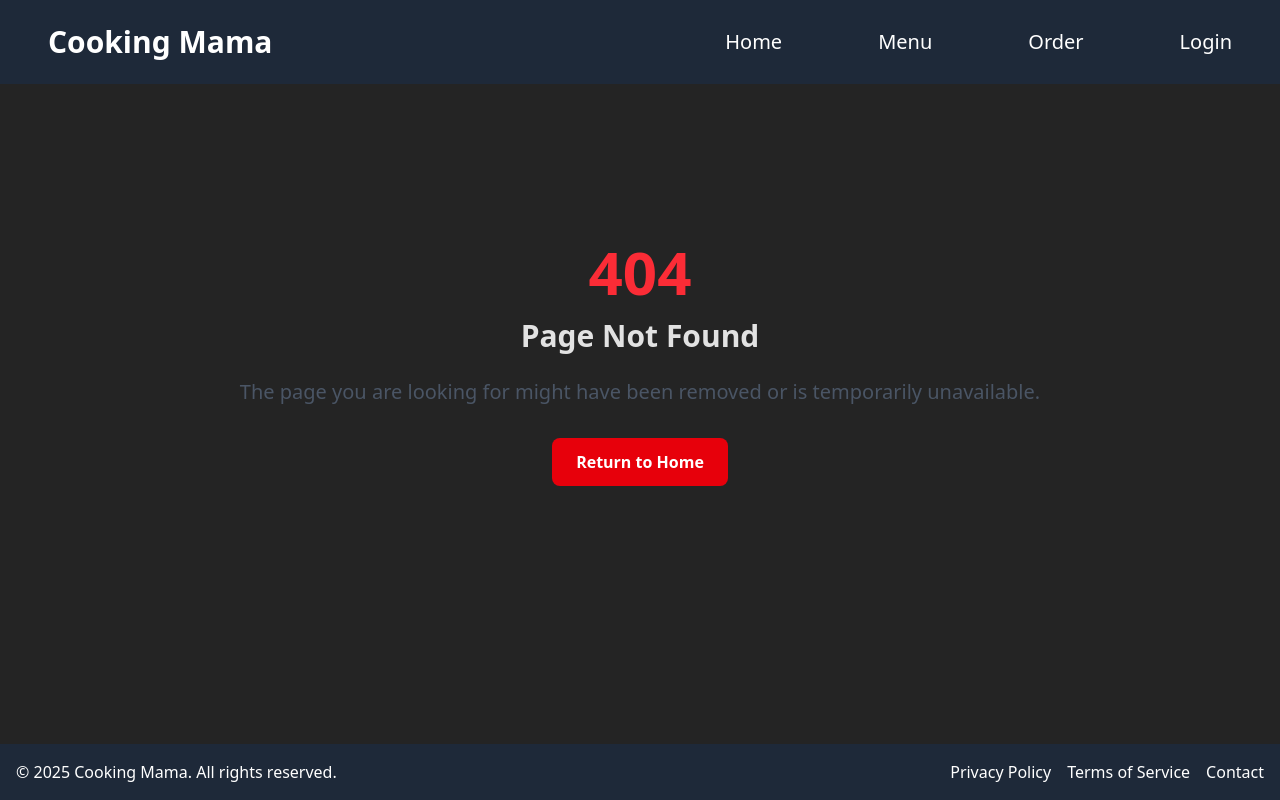
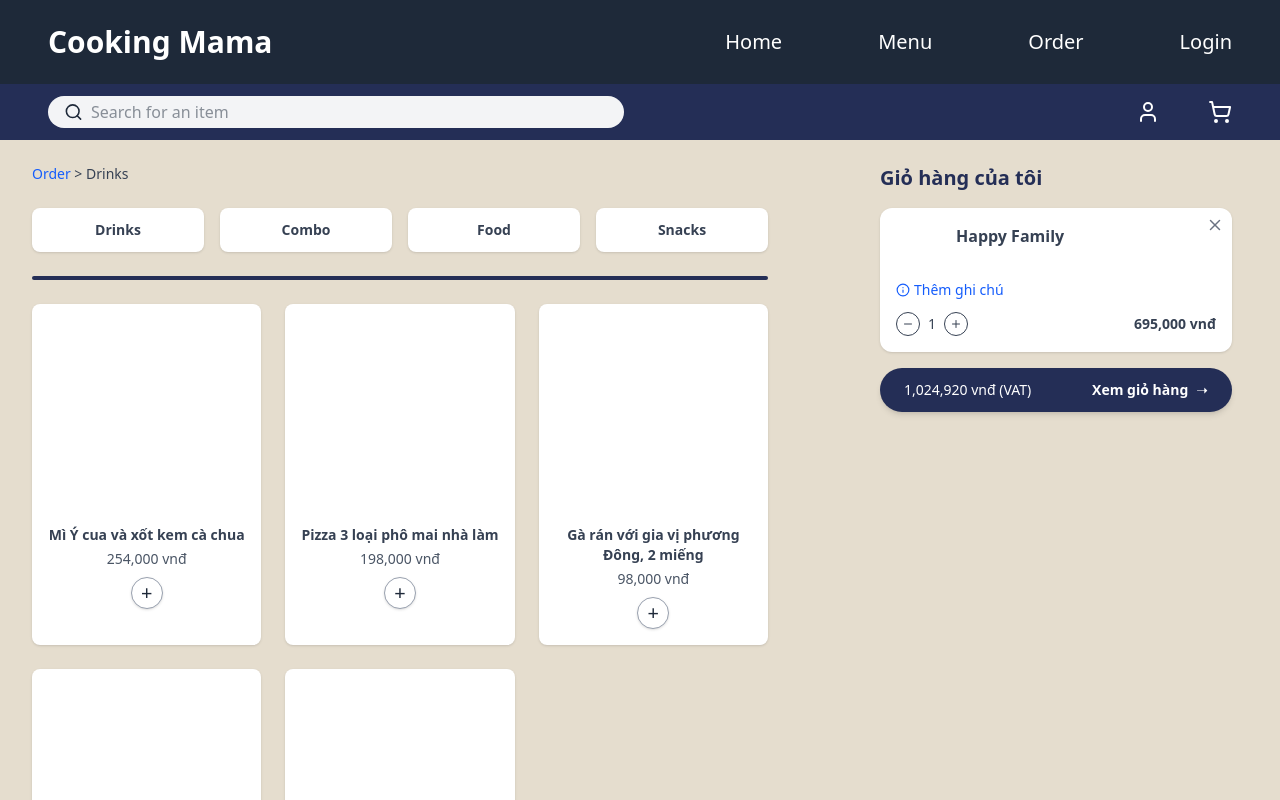
Before and after one commit to Decent-Cypher/restaurant_management_app, a React (Vite) app in the folder frontend/: page /order/drinks in a window 1280 px wide. Shown: the top 800 px of the page. Built offline with nearby package versions, Linux system fonts and the light colour scheme.

Commit message:
Create OrderSubpageLayout, OrderSummary, Cart

```diff
--- /dev/null
+++ b/frontend/src/components/Cart.tsx
@@ -0,0 +1,52 @@
+import { Plus, Minus, X, Info } from 'lucide-react';
+
+export default function Cart() {
+  return (
+    <div className="bg-transparent p-4 rounded-lg">
+
+
+      {/* Cart Item 1 */}
+      <div className="bg-white rounded-xl p-4 mb-4 shadow-sm relative">
+        <button className="absolute top-2 right-2 text-gray-500 hover:text-black">
+          <X size={18} />
+        </button>
+        <div className="flex gap-3 mb-2">
+          {/* <img
+            src="/your-image-path.jpg"
+            alt="Happy Family"
+            className="w-16 h-16 object-cover rounded"
+          /> */}
+          <div className="w-12 h-12 object-cover rounded" />
+          <div>
+            <p className="font-semibold text-gray-700">Happy Family</p>
+          </div>
+        </div>
+        <div className="text-blue-600 text-sm mt-2 flex items-center gap-1 cursor-pointer hover:underline">
+          <Info size={14} />
+          Thêm ghi chú
+        </div>
+        <div className="flex items-center justify-between mt-3">
+          <div className="flex items-center gap-2">
+            <button className="border rounded-full w-6 h-6 flex items-center justify-center text-gray-700">
+              <Minus size={12} />
+            </button>
+            <span className="text-sm font-medium  text-gray-700"> 1 </span>
+            <button className="border rounded-full w-6 h-6 flex items-center justify-center text-gray-700">
+              <Plus size={12} />
+            </button>
+          </div>
+          <p className="font-semibold text-sm text-gray-700">695,000 vnđ</p>
+        </div>
+      </div>
+
+
+      {/* Footer Button */}
+      <div className="bg-[#242e56] text-white rounded-full p-3 mt-2 flex items-center justify-between px-6 shadow-md">
+        <span className="text-sm font-medium">1,024,920 vnđ (VAT)</span>
+        <button className="font-semibold text-sm flex items-center gap-1">
+          Xem giỏ hàng <span className="ml-1">➝</span>
+        </button>
+      </div>
+    </div>
+  );
+}
--- /dev/null
+++ b/frontend/src/components/OrderSubpageLayout.tsx
@@ -0,0 +1,77 @@
+import OrderLayout from "./OrderLayout";
+import Cart from "./Cart";
+
+export default function OrderSubpageLayout() {
+  return (
+    <OrderLayout>
+      {/* Main content layout */}
+      <div className="px-8 pt-6 pb-8 flex gap-6 items-start">
+        {/* Menu */}
+        <div className="text-sm text-gray-700 font-medium flex-1">
+          {/*Bread crumb*/}
+          <span className="text-blue-600 cursor-pointer">Order</span> &gt; Drinks
+          {/* Menu list */}
+          <div className="grid grid-cols-1 md:grid-cols-4 gap-4 mb-6 mt-6">
+            {['Drinks', 'Combo', 'Food', 'Snacks'].map((name) => (
+              <div className="bg-white rounded-lg shadow hover:shadow-lg transition duration-200 p-3 text-center text-sm font-semibold text-gray-700"> {name}
+              </div>
+            ))}
+          </div>
+
+          <div className="h-1 w-full bg-[#242e56] rounded mb-6"></div>
+
+          {/* Menu items */}
+
+          <div className="grid grid-cols-1 md:grid-cols-3 lg:grid-cols-3 gap-6">
+            {[
+              {
+                name: "Mì Ý cua và xốt kem cà chua",
+                price: "254,000",
+              },
+              {
+                name: "Pizza 3 loại phô mai nhà làm",
+                price: "198,000",
+              },
+              {
+                name: "Gà rán với gia vị phương Đông, 2 miếng",
+                price: "98,000",
+              },
+              {
+                name: "Pizza 4 loại phô mai nhà làm",
+                price: "248,000",
+              },
+              {
+                name: "Mì Ý bò bằm và phô mai hun khói",
+                price: "168,000",
+              },
+            ]
+            .map((item) => (
+              <div
+                // key={item.id}
+                className="bg-white rounded-lg shadow p-4 flex flex-col items-center text-center"
+              >
+                {/* <img
+                  src={item.image}
+                  alt={item.name}
+                  className="h-32 w-full object-cover rounded mb-2"
+                /> */}
+                <div className="w-full aspect-square object-cover rounded mb-2"/>
+                <p className="font-semibold text-gray-700 mb-1">{item.name}</p>
+                <p className="text-sm text-gray-600 mb-2">{item.price} vnđ</p>
+                <button className="bg-white border border-gray-400 rounded-full w-8 h-8 flex items-center justify-center text-xl text-gray-800 shadow">
+                  +
+                </button>
+              </div>
+            ))}
+          </div>
+        </div>
+
+        <div className="grid grid-cols-2 md:grid-cols-4 gap-4 mb-12"></div>
+        <div className="w-full max-w-sm shrink-0">
+          <h2 className="text-xl font-bold text-[#242e56] ml-4 ">Giỏ hàng của tôi</h2>
+          <Cart />
+        </div>
+      </div>
+    </OrderLayout>
+  );
+}
--- /dev/null
+++ b/frontend/src/components/OrderSummary.tsx
@@ -0,0 +1,65 @@
+import { Info } from "lucide-react";
+
+export default function OrderSummary() {
+  return (
+    <div className="bg-white rounded-2xl shadow p-6 w-full max-w-sm mx-auto text-[#242e56]">
+      <h2 className="text-xl font-bold text-center mb-4">Thông tin đơn hàng</h2>
+
+      <div className="border-t border-b py-4 space-y-2 text-sm">
+        <p className="font-semibold">
+          Các món giao tức thì <span className="text-[#242e56]">(2)</span>
+        </p>
+
+        <div className="flex justify-between">
+          <span>Tổng đơn:</span>
+          <span className="font-medium">949,000 vnd</span>
+        </div>
+
+        <div className="flex justify-between items-center">
+          <span className="flex items-center gap-1">
+            Phí vận chuyển: <Info className="w-4 h-4 text-orange-500" />
+          </span>
+          <span className="text-green-600 font-semibold">Miễn phí</span>
+        </div>
+
+        <div className="flex justify-between">
+          <span>Thuế 8%:</span>
+          <span className="font-medium">75,920 vnd</span>
+        </div>
+
+        <div className="flex justify-between border-t pt-2 font-bold">
+          <span>Tổng tiền:</span>
+          <span>1,024,920 vnd</span>
+        </div>
+      </div>
+
+      <div className="mt-4 space-y-1 text-sm">
+        <p className="font-medium">Giao hàng tới:</p>
+        <p className="text-gray-700">
+          Nguyễn Đình Chiểu, District 3, Ho Chi Minh City, Vietnam
+        </p>
+
+        <p className="font-medium mt-2">Dự kiến giao:</p>
+        <p className="text-gray-700">
+          6:34 PM 24/04 (<span className="font-semibold text-black">Hôm nay</span>)
+        </p>
+      </div>
+
+      <p className="text-xs text-gray-600 mt-4">
+        Bằng việc bấm nút, tôi đồng ý với những{" "}
+        <span className="font-semibold underline">Điều kiện và điều khoản</span>
+      </p>
+
+      <div className="flex justify-between items-center bg-[#242e56] text-white rounded-full mt-4 px-6 py-2 shadow-md">
+        <span className="font-semibold">1,024,920 vnd</span>
+        <button className="bg-white text-[#242e56] px-4 py-1 rounded-full font-semibold hover:bg-gray-100 transition">
+          Thanh toán
+        </button>
+      </div>
+
+      <p className="text-center mt-3 text-blue-600 font-medium cursor-pointer hover:underline">
+        Hủy
+      </p>
+    </div>
+  );
+}
--- a/frontend/src/pages/Order.tsx
+++ b/frontend/src/pages/Order.tsx
@@ -119,15 +119,7 @@ export default function Order() {
         <div className="max-w-6xl mx-auto px-4">
           <h3 className="text-2xl font-bold mb-4 text-gray-800">Menu</h3>
           <div className="grid grid-cols-2 md:grid-cols-4 gap-4 mb-12">
-            {
-            menus
-            // [
-            //   "Korean Food",
-            //   "Kimbap",
-            //   "Drinks",
-            //   "Set Menu",
-            // ]
-            .map((menu) => (
+            {menus.map((menu) => (
               <Link
                 key={menu.id}
                 to={`/order/${menu.name.toLowerCase().replace(/ /g, "-")}`}
--- a/frontend/src/pages/routing.tsx
+++ b/frontend/src/pages/routing.tsx
@@ -6,6 +6,7 @@ import Menu from './Menu'
 import Order from './Order'
 import NotFound from './404'
 import Login from './Login'
+import OrderSubpageLayout from '../components/OrderSubpageLayout'
 
 createRoot(document.getElementById('root')!).render(
   <StrictMode>
@@ -14,6 +15,7 @@ createRoot(document.getElementById('root')!).render(
         <Route path="/" element={<App />} />
         <Route path="/menu" element={<Menu />} />
         <Route path="/order" element={<Order />} />
+        <Route path="/order/drinks" element={<OrderSubpageLayout />} />
         <Route path="/login" element={<Login />} />
         <Route path="*" element={<NotFound />} />
       </Routes>
```
